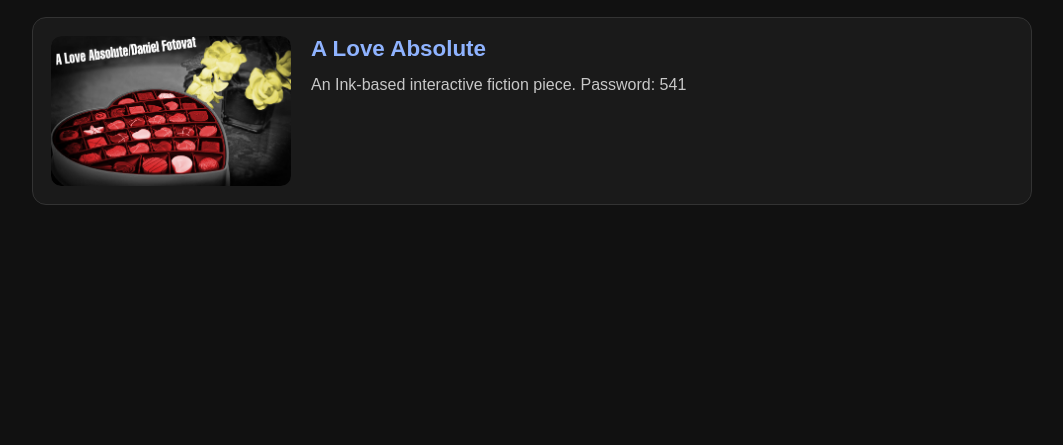
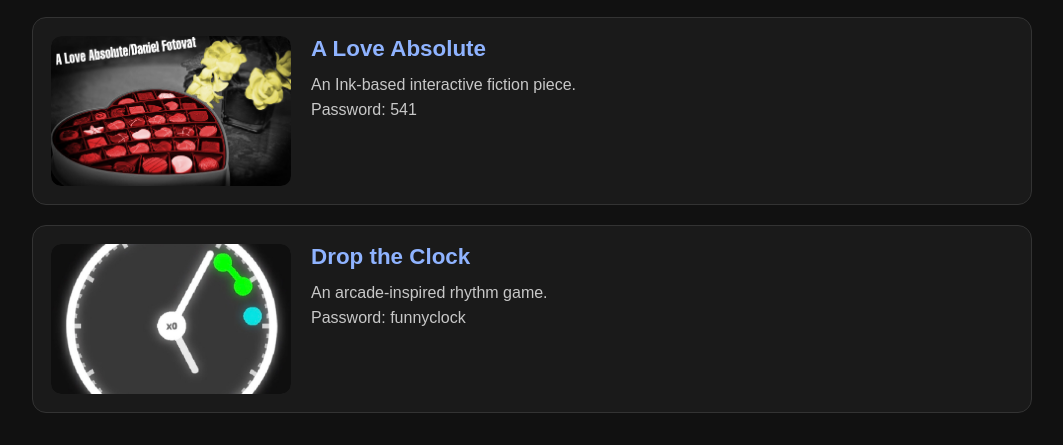
Before and after one commit to foto0daniel/foto0daniel.github.io, a plain HTML site: page games.html in a window 1280 px wide. Shown: the part 390-835 px from the top of the page, without its empty margins (108-1171 px from the left). Before the commit the page ends 800 px from the top, so only its background shows below. Drawn offline with Linux system fonts and the light colour scheme.

Commit message:
Added Drop the Clock

```diff
--- a/games.html
+++ b/games.html
@@ -115,11 +115,23 @@
         <div>
           <h2><a href="https://dannypants.itch.io/a-love-absolute" target="_blank" rel="noopener noreferrer">A Love Absolute</a></h2>
           <p>
-            An Ink-based interactive fiction piece.
+            An Ink-based interactive fiction piece. <br>
             Password: 541
           </p>
         </div>
       </article>
+
+      <article class="project">
+        <img src="images/drop_the_clock.png" alt="Drop the Clock screenshot" />
+        <div>
+          <h2><a href="https://dannypants.itch.io/drop-the-clock" target="_blank" rel="noopener noreferrer">Drop the Clock</a></h2>
+          <p>
+            An arcade-inspired rhythm game. <br>
+            Password: funnyclock
+          </p>
+        </div>
+      </article>
+
     </section>
   </div>
 </body>
```
Also changed, not shown: images/drop_the_clock.png (added).
